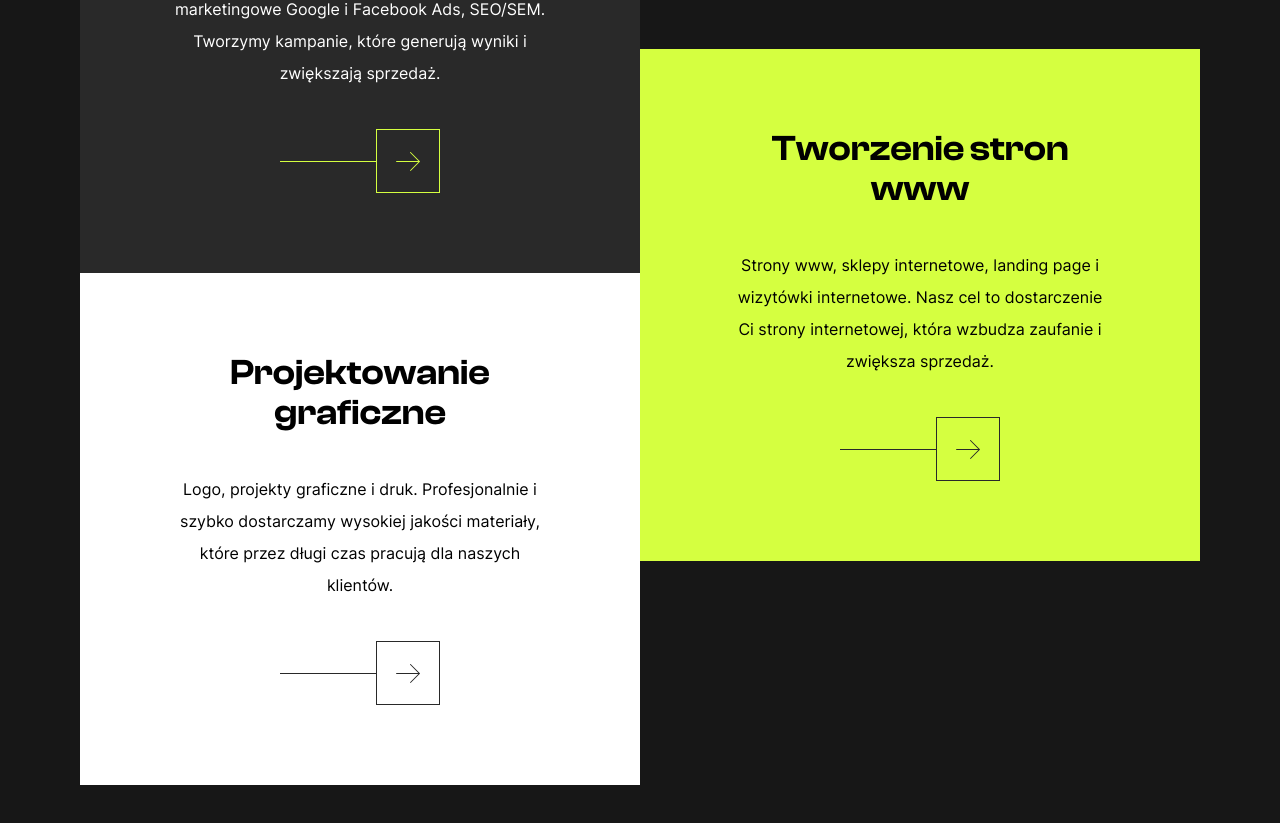
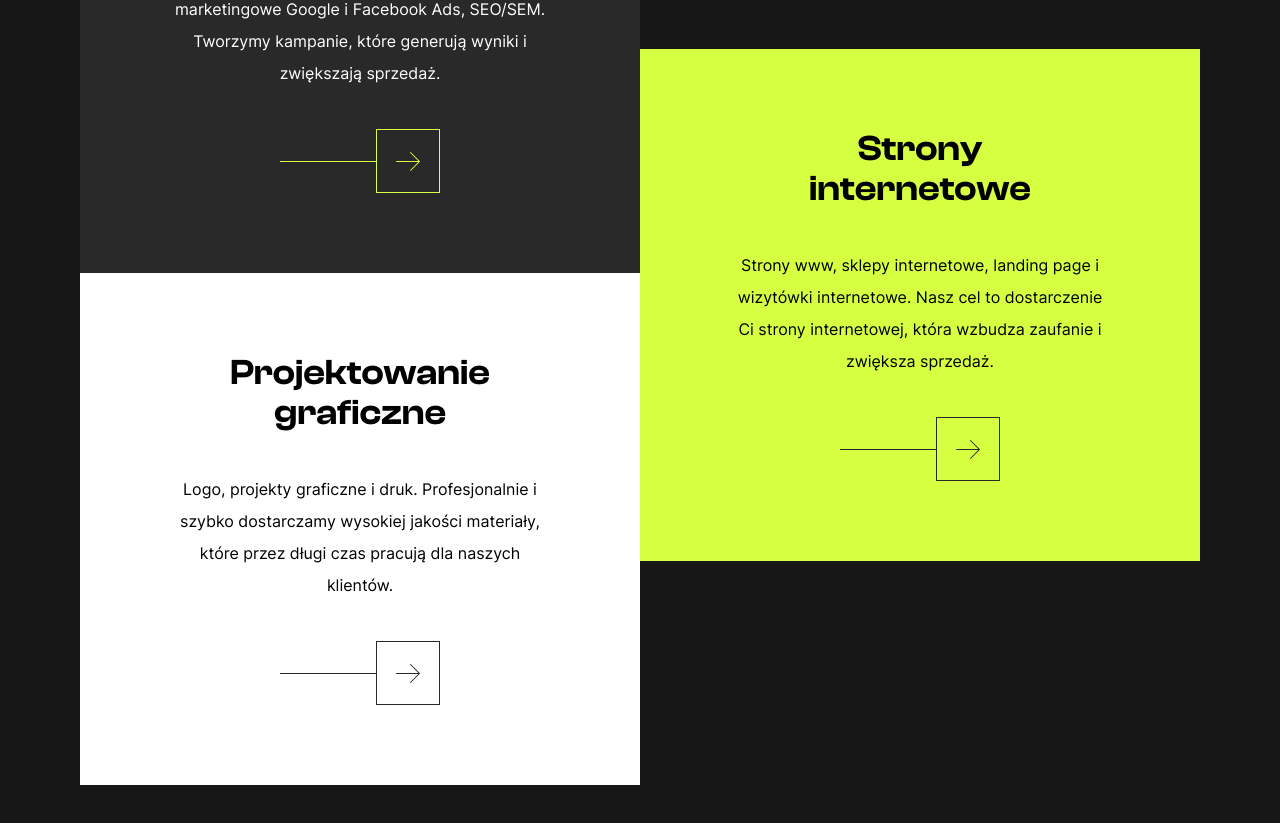
Before and after one commit to PGodzien/getpromo-nowa-strona, a Next.js app: page / in a window 1280 px wide. Shown: the part 1151-1974 px from the top of the page. Built offline with nearby package versions, Linux system fonts and the light colour scheme; a web font is replaced by a local one.

Commit message:
Update features.tsx

```diff
--- a/app/components/features.tsx
+++ b/app/components/features.tsx
@@ -34,7 +34,7 @@ const Features = () => {
                 </div>
                 {/* strony internetowe */}
                 <div className="bg-primary md:ml-auto md:-mt-56 flex flex-col items-center text-center py-20 space-y-10 w-full md:w-1/2">
-                    <h3 className="max-w-xs font-serif text-3xl md:text-4xl font-semibold">Tworzenie stron www</h3>
+                    <h3 className="max-w-xs font-serif text-3xl md:text-4xl font-semibold">Strony internetowe</h3>
                     <p className="max-w-sm leading-loose">Strony www, sklepy internetowe, landing page i wizytówki internetowe. Nasz cel to dostarczenie Ci strony internetowej, która wzbudza zaufanie i zwiększa sprzedaż.</p>
                     <button className="flex items-center">
                         <div className="w-24 bg-secondary h-[1px]"></div>
```
